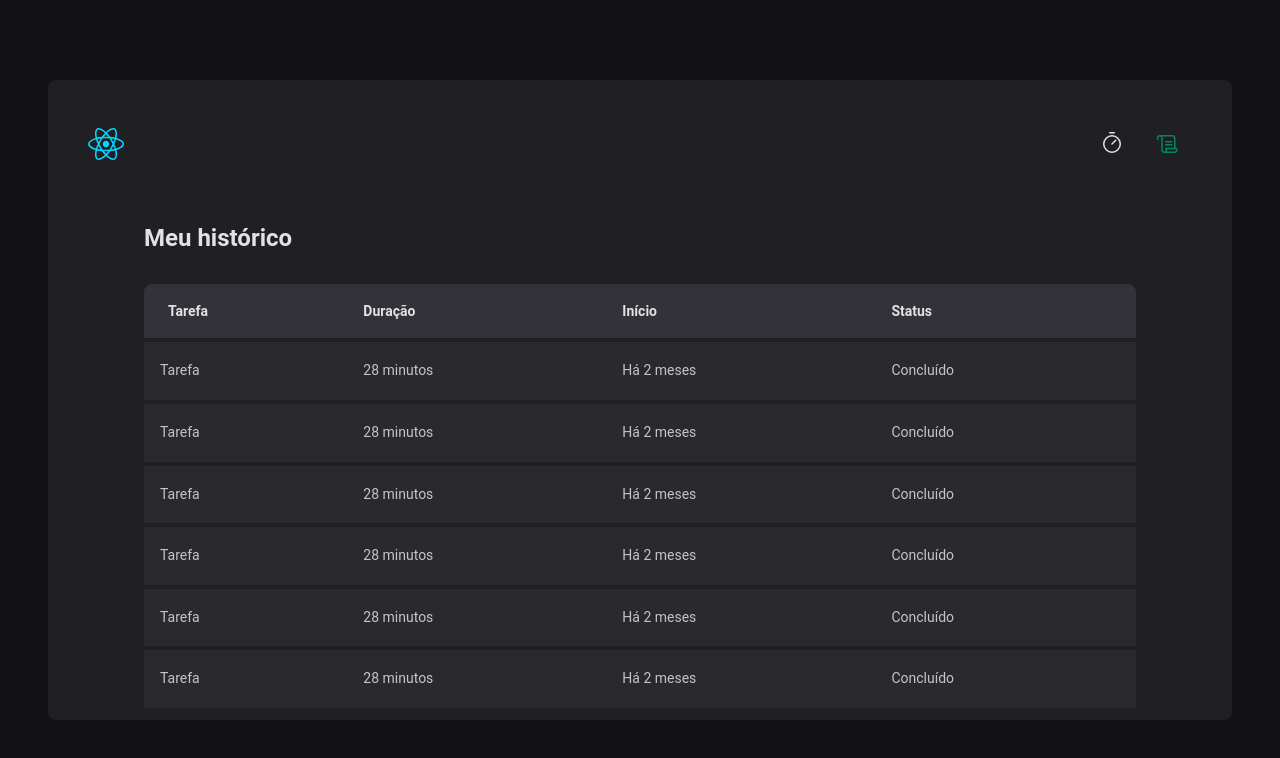
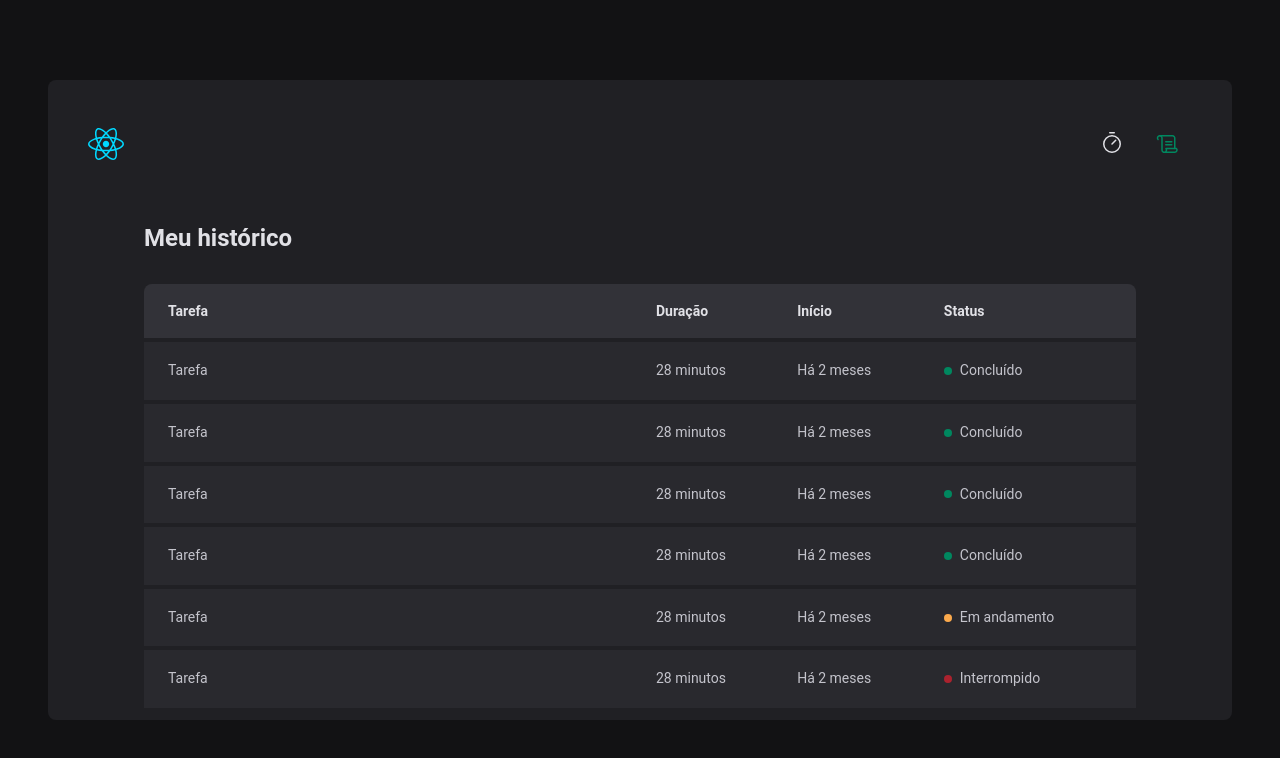
Before and after one commit to laiscasagrande/02-ignite-timer, a React app: page /history in a window 1280 px wide. Shown: the top 758 px of the page. Built offline with nearby package versions, Linux system fonts and the light colour scheme; the HTML template or start-up script is replaced by a standard one.

Commit message:
:lipstick: feat: Estilização status da tarefa

```diff
--- a/src/pages/History/index.tsx
+++ b/src/pages/History/index.tsx
@@ -1,4 +1,4 @@
-import { HistoryContainer, HistoryList } from "./styles";
+import { HistoryContainer, HistoryList, Status } from "./styles";
 
 
 export function History() {
@@ -21,37 +21,37 @@
               <td>Tarefa</td>
               <td>28 minutos</td>
               <td>Há 2 meses</td>
-              <td>Concluído</td>
+              <td><Status statusColor="green">Concluído</Status></td>
             </tr>
             <tr>
               <td>Tarefa</td>
               <td>28 minutos</td>
               <td>Há 2 meses</td>
-              <td>Concluído</td>
+              <td><Status statusColor="green">Concluído</Status></td>
             </tr>
             <tr>
               <td>Tarefa</td>
               <td>28 minutos</td>
               <td>Há 2 meses</td>
-              <td>Concluído</td>
+              <td><Status statusColor="green">Concluído</Status></td>
             </tr>
             <tr>
               <td>Tarefa</td>
               <td>28 minutos</td>
               <td>Há 2 meses</td>
-              <td>Concluído</td>
+              <td><Status statusColor="green">Concluído</Status></td>
             </tr>
             <tr>
               <td>Tarefa</td>
               <td>28 minutos</td>
               <td>Há 2 meses</td>
-              <td>Concluído</td>
+              <td><Status statusColor="yellow">Em andamento</Status></td>
             </tr>
             <tr>
               <td>Tarefa</td>
               <td>28 minutos</td>
               <td>Há 2 meses</td>
-              <td>Concluído</td>
+              <td><Status statusColor="red">Interrompido</Status></td>
             </tr>
           </tbody>
         </table>
--- a/src/pages/History/styles.ts
+++ b/src/pages/History/styles.ts
@@ -49,7 +49,7 @@
  line-height: 1.6rem;
 
  &:first-child {
- width: 50%
+ width: 50%;
  padding-left: 1.5rem;
  }
 
@@ -60,3 +60,28 @@
 }
 
 `;
+
+const STATUS_COLOR = {  //objeto de cores para fazer um mapeamento
+    yellow: 'yellow-500',
+    green: 'green-500',
+    red: 'red-500'
+} as const //Eu criei um objeto. O typeScript quando lê esse objeto, ele entende que esse objeto ele pode ter uma chave yellow, green e red. E o valor dessas propriedades é um texto, pode ser qualquer texto, é um texto variável. Para mim visar que sempre será um desses três e ele não pode mudar, eu passo as const. Assim, quando for yellow, é yellow-500, não uma string qualquer
+
+interface StatusProps {
+    statusColor: keyof typeof STATUS_COLOR //As cores disponíveis que eu tenho são as chaves, as keys do tipo objeto STATUS_COLOR
+} //eu tenho que colocar typeof porque o typeScript não consegue ler objetos javascript. Ele lê o tipo de objetos javascript
+
+export const Status = styled.span<StatusProps>` //esse meu span pode receber essas propriedades
+display: flex;
+align-items: center;
+gap: 0.5rem;
+
+&::before { //o before e o after são elementos que ficam detro da tag, dentro do span, no começo e no final. O before é no começo e o after é no final
+content: ''; //para ele aparecer em tela, eu preciso que tenha alguma coisa, nem que seja um content vazio
+width: 0.5rem;
+height: 0.5rem;
+border-radius: 9999px; //ou 50%, para ficar totalmente aredondado
+background: ${(props) => props.theme[STATUS_COLOR[props.statusColor]]};
+
+}
+`;
```
